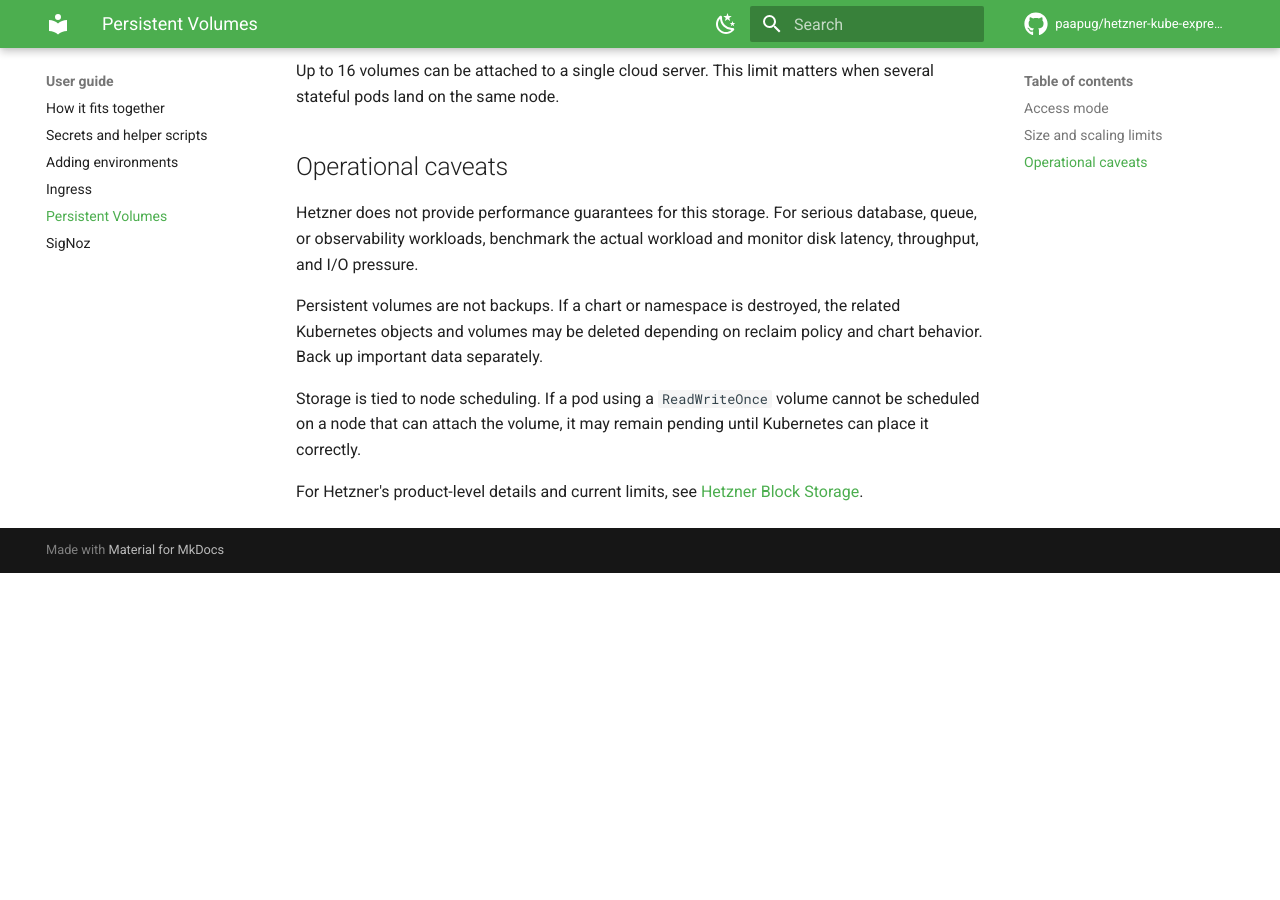
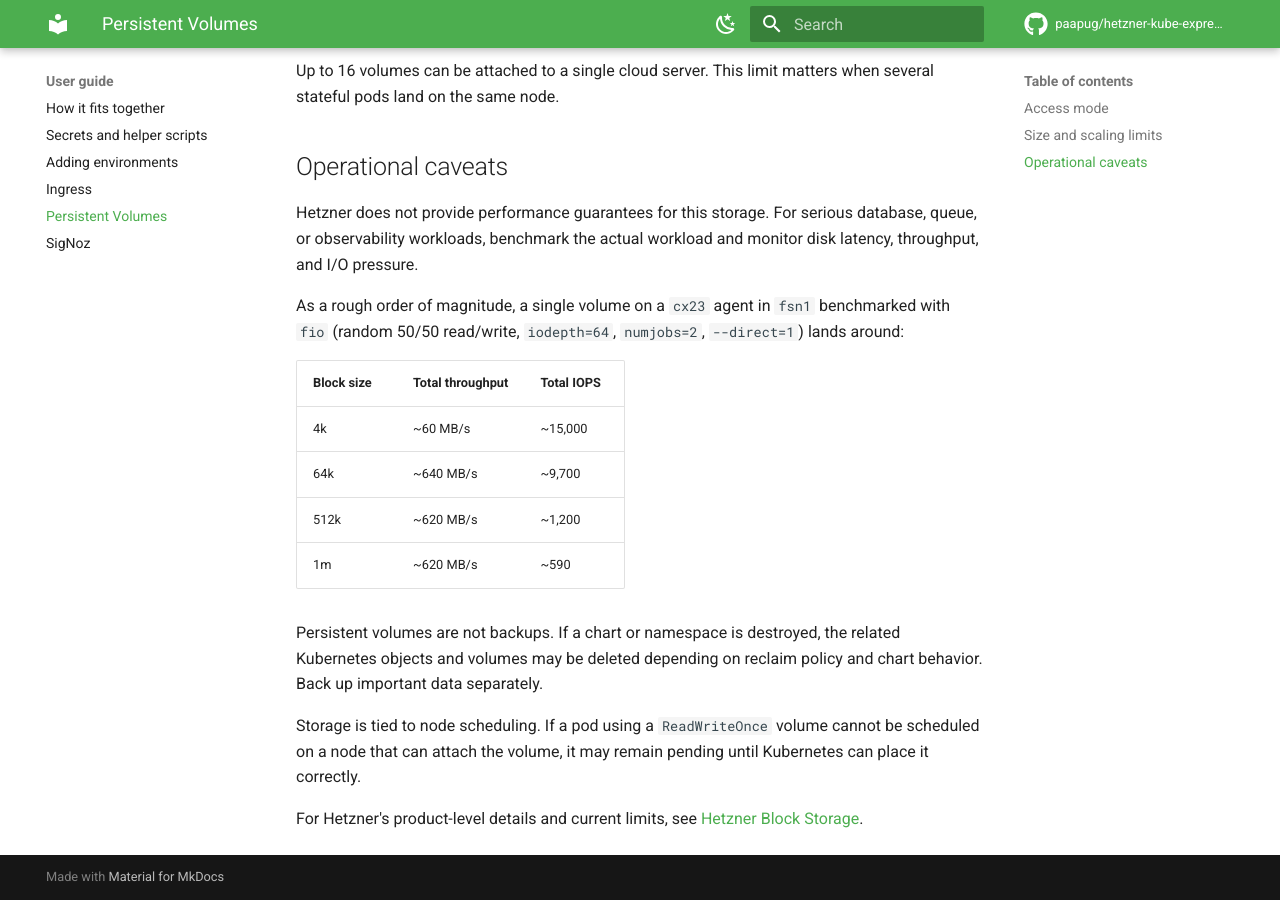
Before and after one commit to paapug/hetzner-kube-express, an MkDocs documentation site: the page built from docs/persistent-volumes.md, in a window 1280 px wide and 900 px high, scrolled down 697 px. Built offline with MkDocs 1.6.1 and Material for MkDocs 9.7.7, drawn with Linux system fonts in a browser that asks for light colours; comment, search, counter and statistics services are not loaded; before the commit the page ends 1270 px from its top, so only the background shows below that.

Commit message:
Add performance benchmarks for persistent volumes in documentation

```diff
--- a/docs/persistent-volumes.md
+++ b/docs/persistent-volumes.md
@@ -22,6 +22,15 @@ Up to 16 volumes can be attached to a single cloud server. This limit matters wh
 
 Hetzner does not provide performance guarantees for this storage. For serious database, queue, or observability workloads, benchmark the actual workload and monitor disk latency, throughput, and I/O pressure.
 
+As a rough order of magnitude, a single volume on a `cx23` agent in `fsn1` benchmarked with `fio` (random 50/50 read/write, `iodepth=64`, `numjobs=2`, `--direct=1`) lands around:
+
+| Block size | Total throughput | Total IOPS |
+|---|---|---|
+| 4k   | ~60 MB/s    | ~15,000 |
+| 64k  | ~640 MB/s   | ~9,700  |
+| 512k | ~620 MB/s   | ~1,200  |
+| 1m   | ~620 MB/s   | ~590    |
+
 Persistent volumes are not backups. If a chart or namespace is destroyed, the related Kubernetes objects and volumes may be deleted depending on reclaim policy and chart behavior. Back up important data separately.
 
 Storage is tied to node scheduling. If a pod using a `ReadWriteOnce` volume cannot be scheduled on a node that can attach the volume, it may remain pending until Kubernetes can place it correctly.
```
